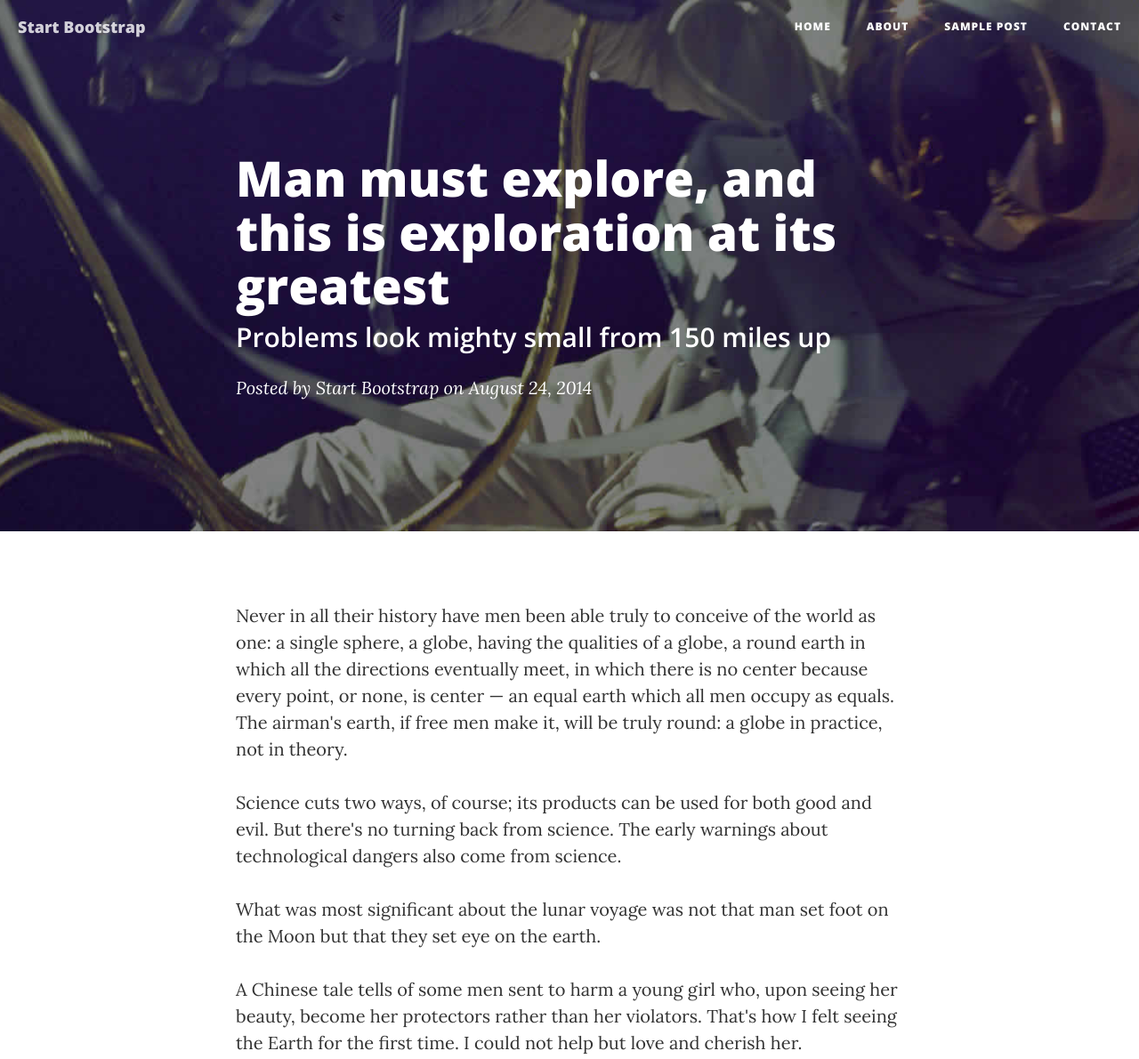
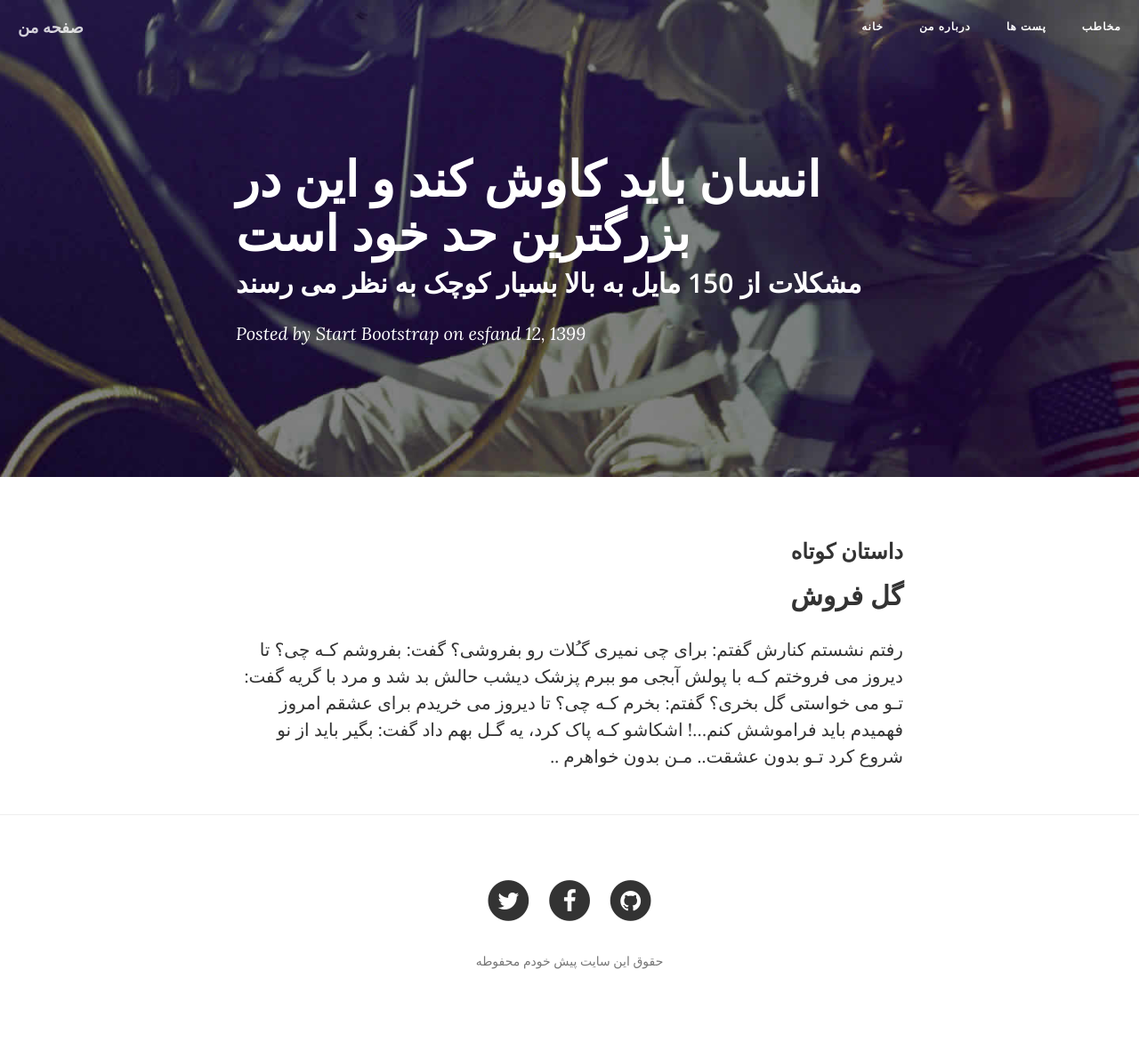
Before and after one commit to dastanrab/dastanrab.github.io, a website: page post.html in a window 1280 px wide. Shown: the top 1190 px of the page at 89% size. After the commit the page ends 1156 px from the top, so only its background shows below. Drawn offline with nearby package versions, Linux system fonts and the light colour scheme.

Commit message:
Update post.html

```diff
--- a/post.html
+++ b/post.html
@@ -42,23 +42,23 @@
                     <span class="sr-only">Toggle navigation</span>
                     Menu <i class="fa fa-bars"></i>
                 </button>
-                <a class="navbar-brand" href="index.html">Start Bootstrap</a>
+                <a class="navbar-brand" href="index.html">صفحه من</a>
             </div>
 
             <!-- Collect the nav links, forms, and other content for toggling -->
             <div class="collapse navbar-collapse" id="bs-example-navbar-collapse-1">
                 <ul class="nav navbar-nav navbar-right">
                     <li>
-                        <a href="index.html">Home</a>
+                        <a href="index.html">خانه</a>
                     </li>
                     <li>
-                        <a href="about.html">About</a>
+                        <a href="about.html">درباره من</a>
                     </li>
                     <li>
-                        <a href="post.html">Sample Post</a>
+                        <a href="post.html">پست ها</a>
                     </li>
                     <li>
-                        <a href="contact.html">Contact</a>
+                        <a href="contact.html">مخاطب</a>
                     </li>
                 </ul>
             </div>
@@ -74,9 +74,9 @@
             <div class="row">
                 <div class="col-lg-8 col-lg-offset-2 col-md-10 col-md-offset-1">
                     <div class="post-heading">
-                        <h1>Man must explore, and this is exploration at its greatest</h1>
-                        <h2 class="subheading">Problems look mighty small from 150 miles up</h2>
-                        <span class="meta">Posted by <a href="#">Start Bootstrap</a> on August 24, 2014</span>
+                        <h1>انسان باید کاوش کند و این در بزرگترین حد خود است</h1>
+                        <h2 class="subheading">مشکلات از 150 مایل به بالا بسیار کوچک به نظر می رسند</h2>
+                        <span class="meta">Posted by <a href="#">Start Bootstrap</a> on esfand 12, 1399</span>
                     </div>
                 </div>
             </div>
@@ -87,41 +87,30 @@
     <article>
         <div class="container">
             <div class="row">
-                <div class="col-lg-8 col-lg-offset-2 col-md-10 col-md-offset-1">
-                    <p>Never in all their history have men been able truly to conceive of the world as one: a single sphere, a globe, having the qualities of a globe, a round earth in which all the directions eventually meet, in which there is no center because every point, or none, is center — an equal earth which all men occupy as equals. The airman's earth, if free men make it, will be truly round: a globe in practice, not in theory.</p>
+                <div class="col-lg-8 col-lg-offset-2 col-md-10 col-md-offset-1" dir=rtl stylr="text-align: justify;">
+                    <h3>داستان کوتاه</h3>
+                    <h2>گل فروش</h2>
+                    <p>
 
-                    <p>Science cuts two ways, of course; its products can be used for both good and evil. But there's no turning back from science. The early warnings about technological dangers also come from science.</p>
+رفتم نشستم کنارش گفتم: برای چی نمیری گـُلات رو بفروشی؟
 
-                    <p>What was most significant about the lunar voyage was not that man set foot on the Moon but that they set eye on the earth.</p>
+گفت: بفروشم کـه چی؟
 
-                    <p>A Chinese tale tells of some men sent to harm a young girl who, upon seeing her beauty, become her protectors rather than her violators. That's how I felt seeing the Earth for the first time. I could not help but love and cherish her.</p>
+تا دیروز می فروختم کـه با پولش آبجی مو ببرم پزشک دیشب حالش بد شد و مرد
 
-                    <p>For those who have seen the Earth from space, and for the hundreds and perhaps thousands more who will, the experience most certainly changes your perspective. The things that we share in our world are far more valuable than those which divide us.</p>
+با گریه گفت: تـو می خواستی گل بخری؟
 
-                    <h2 class="section-heading">The Final Frontier</h2>
+گفتم: بخرم کـه چی؟
 
-                    <p>There can be no thought of finishing for ‘aiming for the stars.’ Both figuratively and literally, it is a task to occupy the generations. And no matter how much progress one makes, there is always the thrill of just beginning.</p>
+تا دیروز می خریدم برای عشقم امروز فهمیدم باید فراموشش کنم…!
 
-                    <p>There can be no thought of finishing for ‘aiming for the stars.’ Both figuratively and literally, it is a task to occupy the generations. And no matter how much progress one makes, there is always the thrill of just beginning.</p>
+اشکاشو کـه پاک کرد، یه گـل بهم داد گفت: بگیر باید از نو شروع کرد
 
-                    <blockquote>The dreams of yesterday are the hopes of today and the reality of tomorrow. Science has not yet mastered prophecy. We predict too much for the next year and yet far too little for the next ten.</blockquote>
+تـو بدون عشقت..
 
-                    <p>Spaceflights cannot be stopped. This is not the work of any one man or even a group of men. It is a historical process which mankind is carrying out in accordance with the natural laws of human development.</p>
+مـن بدون خواهرم ..</p>
 
-                    <h2 class="section-heading">Reaching for the Stars</h2>
 
-                    <p>As we got further and further away, it [the Earth] diminished in size. Finally it shrank to the size of a marble, the most beautiful you can imagine. That beautiful, warm, living object looked so fragile, so delicate, that if you touched it with a finger it would crumble and fall apart. Seeing this has to change a man.</p>
-
-                    <a href="#">
-                        <img class="img-responsive" src="img/post-sample-image.jpg" alt="">
-                    </a>
-                    <span class="caption text-muted">To go places and do things that have never been done before – that’s what living is all about.</span>
-
-                    <p>Space, the final frontier. These are the voyages of the Starship Enterprise. Its five-year mission: to explore strange new worlds, to seek out new life and new civilizations, to boldly go where no man has gone before.</p>
-
-                    <p>As I stand out here in the wonders of the unknown at Hadley, I sort of realize there’s a fundamental truth to our nature, Man must explore, and this is exploration at its greatest.</p>
-
-                    <p>Placeholder text by <a href="http://spaceipsum.com/">Space Ipsum</a>. Photographs by <a href="https://www.flickr.com/photos/nasacommons/">NASA on The Commons</a>.</p>
                 </div>
             </div>
         </div>
@@ -160,7 +149,7 @@
                             </a>
                         </li>
                     </ul>
-                    <p class="copyright text-muted">Copyright &copy; Your Website 2016</p>
+                    <p class="copyright text-muted">حقوق این سایت پیش خودم محفوطه</p>
                 </div>
             </div>
         </div>
```
